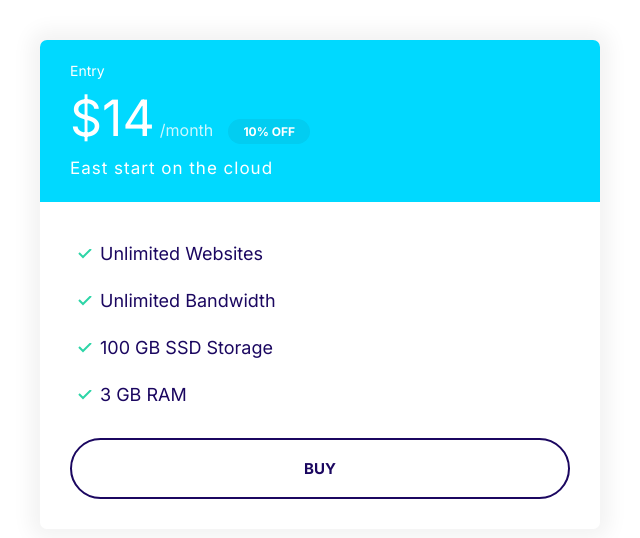
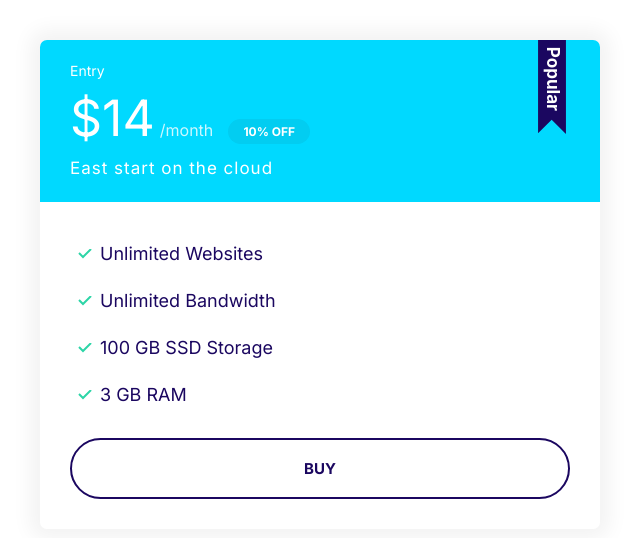
Before and after one commit to jadismail/JadIs, a plain HTML site: page index.html in a window 1280 px wide. Shown: the whole page, without its empty margins (0-640 px from the left). Drawn offline with Linux system fonts and the light colour scheme.

Commit message:
Finish plan-card component: Add popular.svg image to the plan-card component

```diff
--- a/css/styles.css
+++ b/css/styles.css
@@ -349,6 +349,19 @@
     margin-bottom: 2rem;
 }
 
+.plan--popular .card__header {
+    position: relative;
+}
+
+.plan--popular .card__header::before {
+    content: url(../Images/popular.svg);
+    width: 40px;
+    display: inline-block;
+    position: absolute;
+    top: -6px;
+    right: 5%;
+}
+
 @media screen and (min-width: 1024px) {
     .plan__name {
         font-size: 1.4rem;
--- a/index.html
+++ b/index.html
@@ -15,7 +15,7 @@
 
 <body>
     <div style="width: 50%; padding: 4rem;">
-        <div class="plan">
+        <div class="plan plan--popular">
             <div class="card card--secondary">
                 <header class="card__header">
                     <h3 class="plan__name">Entry</h3>
```
Also changed, not shown: Components/plan-card.html (+2 -2 lines), Images/popular.svg (added).
